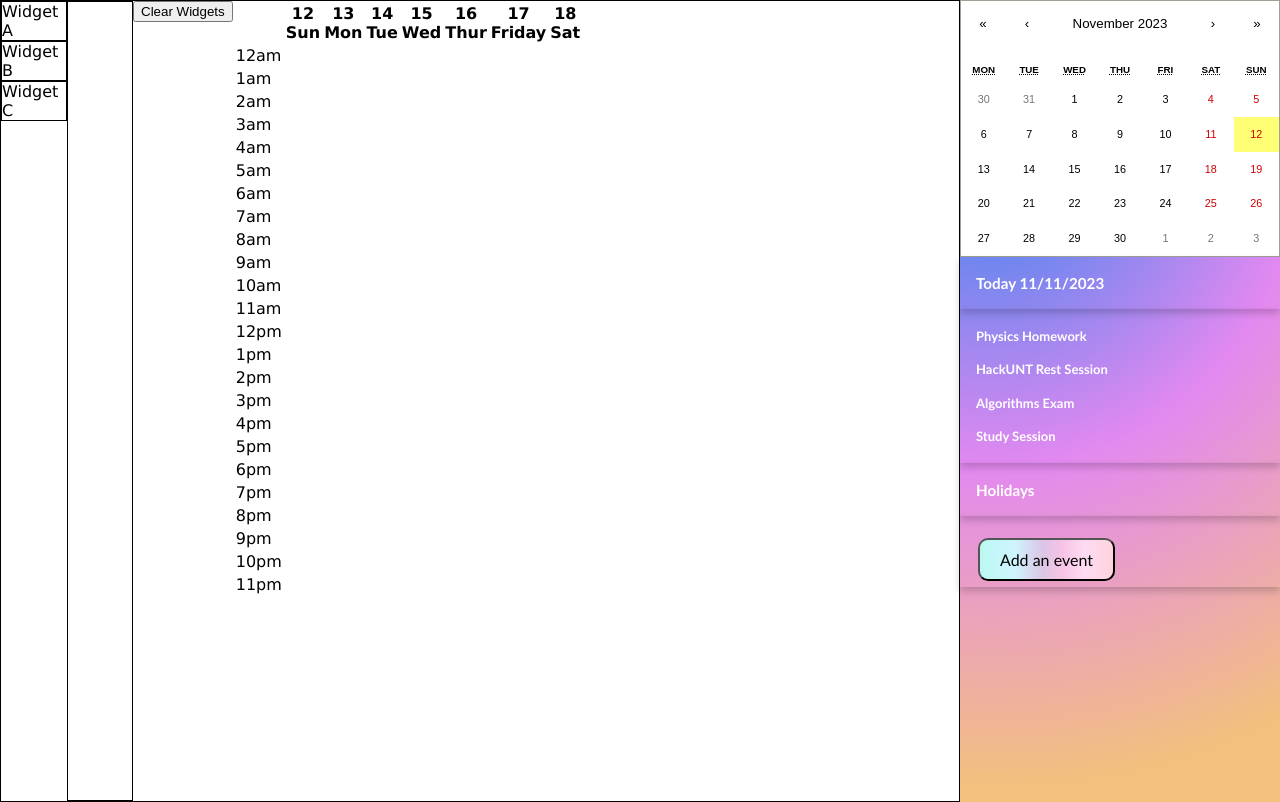
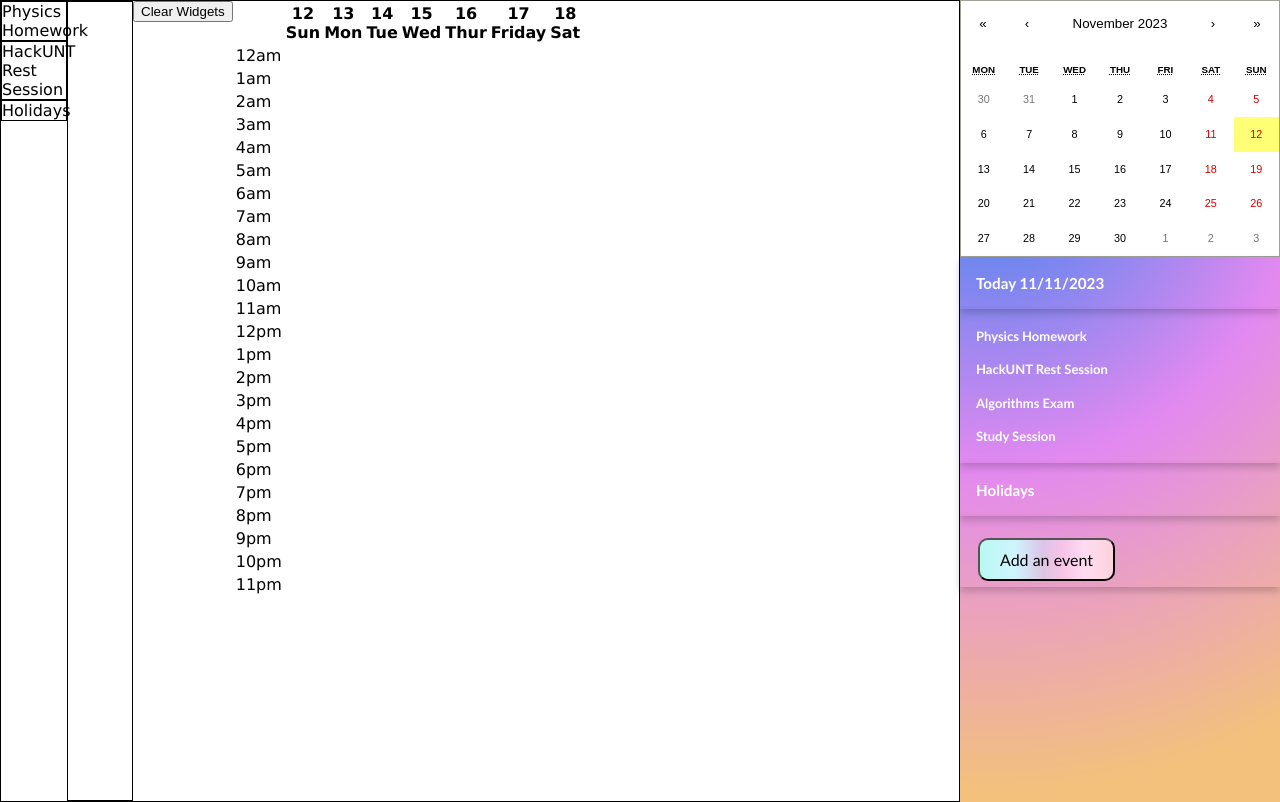
Before and after one commit to Echimara/HackUNT2023, a React (Create React App) app in the folder timeu/: page / in a window 1280 px wide. Built offline with nearby package versions, Linux system fonts and the light colour scheme.

Commit message:
fix: Changed widget names

```diff
--- a/timeu/src/components/Main.tsx
+++ b/timeu/src/components/Main.tsx
@@ -37,21 +37,21 @@ function Main() {
                     draggable
                     onDragStart={(e)=> handleOnDrag(e, "Widget A")}
                 >
-                    Widget A
+                    Physics Homework
                 </div>
                 <div
                     className="widget"
                     draggable
                     onDragStart={(e)=> handleOnDrag(e, "Widget B")}
                 >
-                    Widget B
+                    HackUNT Rest Session
                 </div>
                 <div
                     className="widget"
                     draggable
                     onDragStart={(e)=> handleOnDrag(e, "Widget C")}
                 >
-                    Widget C
+                    Holidays
                 </div>
             </div>
             <div className="dropbox" onDrop={handleOnDrop} onDragOver={handleDragOver}>
```
